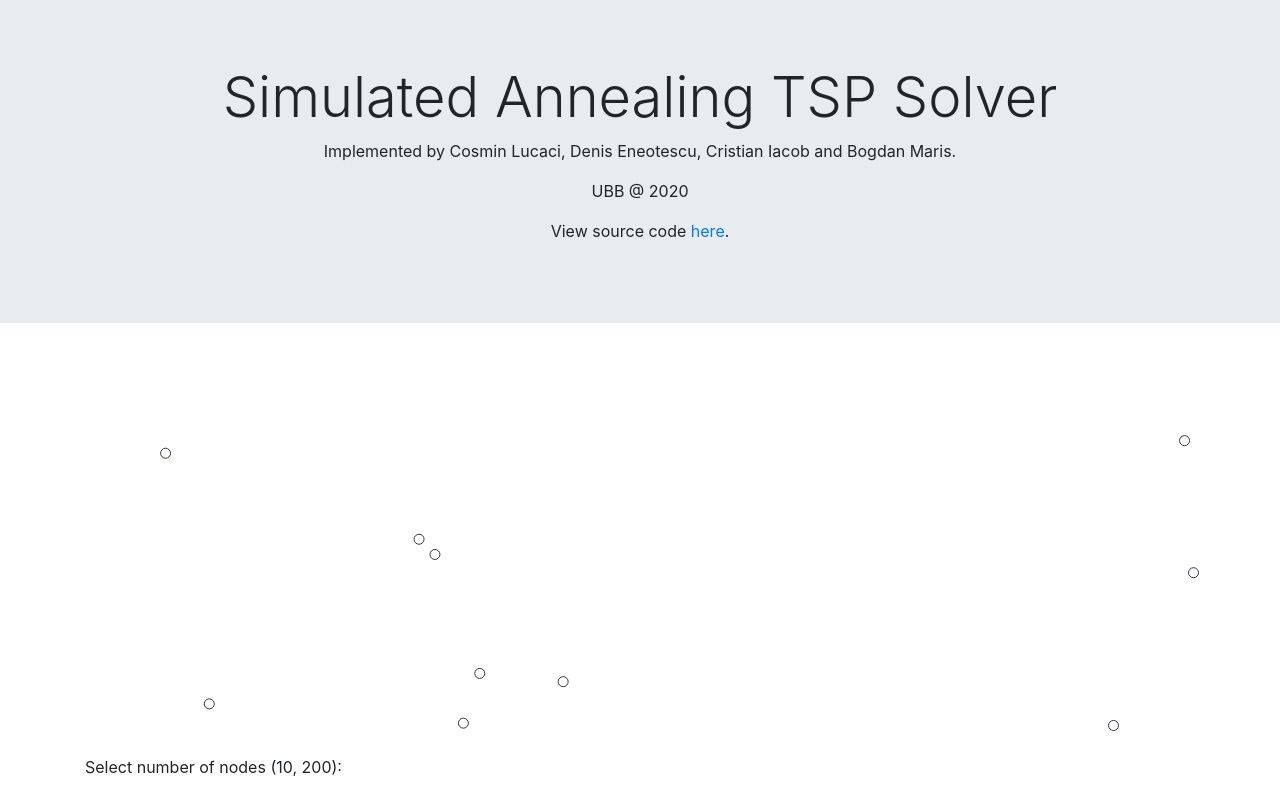
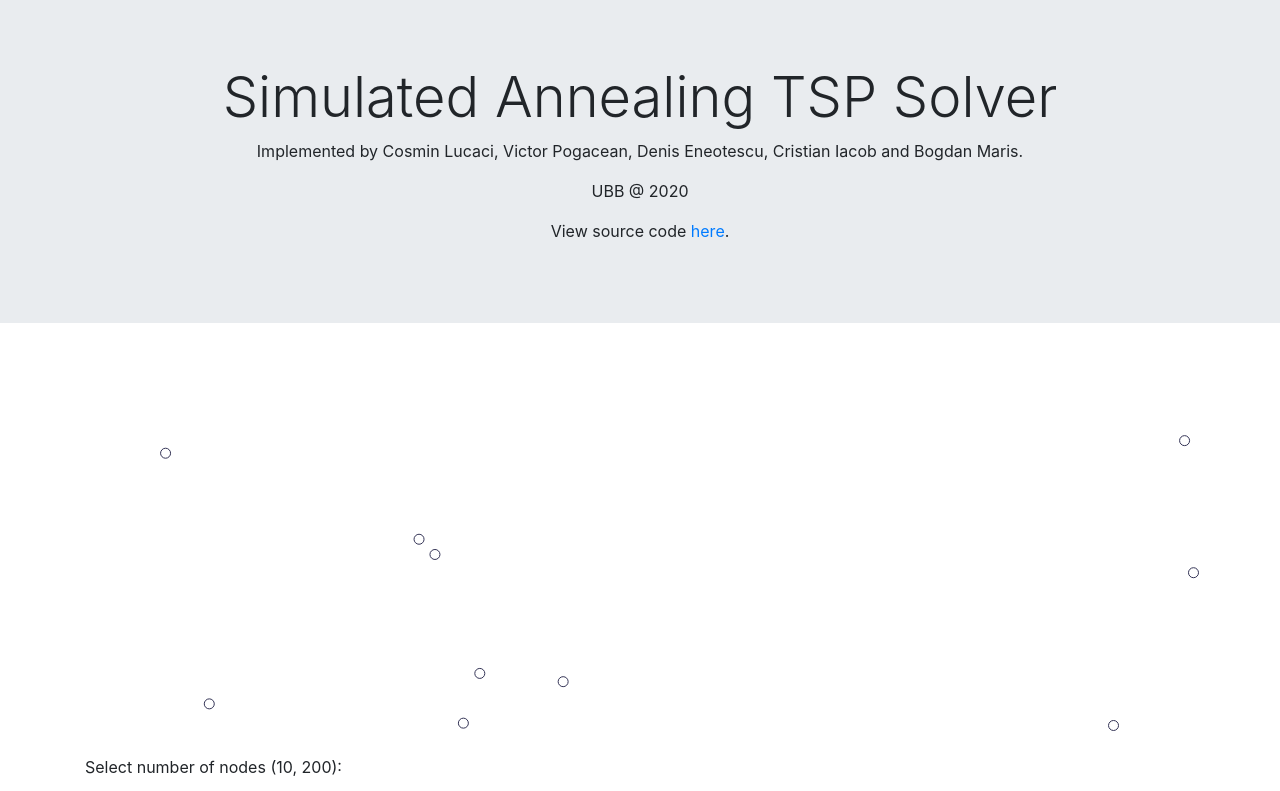
Before and after one commit to bmaris98/tsp-simulated-annealing, a plain HTML site: page index.html in a window 1280 px wide. Shown: the top 791 px of the page. Drawn offline with nearby package versions, Linux system fonts and the light colour scheme.

Commit message:
updated html

```diff
--- a/index.html
+++ b/index.html
@@ -16,7 +16,7 @@
         <div class="container">
             <h3 class="display-4">Simulated Annealing TSP Solver</h3>
             <p>
-                Implemented by Cosmin Lucaci, Denis Eneotescu, Cristian Iacob and Bogdan Maris.
+                Implemented by Cosmin Lucaci, Victor Pogacean, Denis Eneotescu, Cristian Iacob and Bogdan Maris.
             </p>
             <p>UBB @ 2020</p>
             <p>
```
